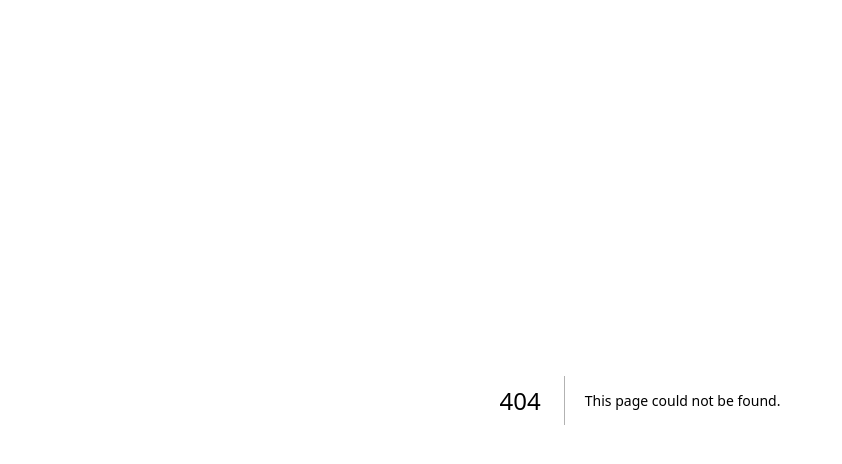
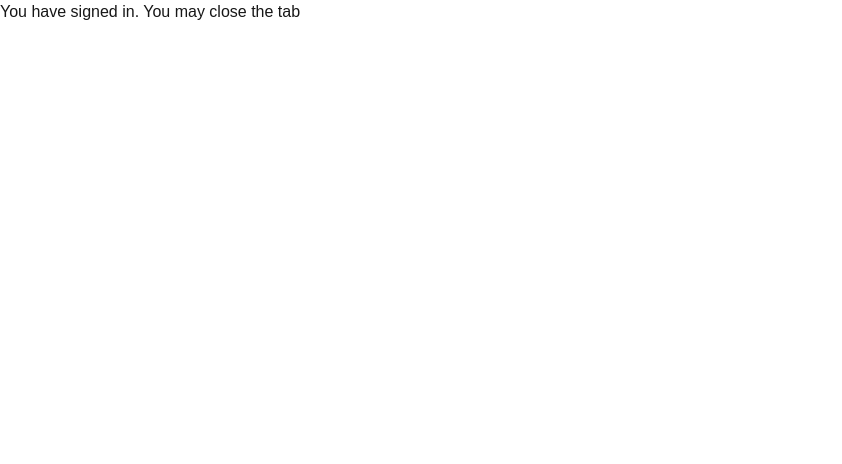
Before and after one commit to lblommesteyn/ecoxchange, a Next.js app in the folder ecoxchange/: page /oidc in a window 1280 px wide. Before the commit this address had no page. Shown: the top 464 px of the page, without its empty margins (0-842 px from the left). Built offline with nearby package versions, Linux system fonts and the light colour scheme.

Commit message:
Add oidc landing page

```diff
--- /dev/null
+++ b/ecoxchange/app/oidc/page.tsx
@@ -0,0 +1,6 @@
+import React from "react"
+import { OidcComponent } from "@/components/oidcComponent"
+
+export default function Page() {
+  return <OidcComponent/>
+}
--- /dev/null
+++ b/ecoxchange/components/oidcComponent.tsx
@@ -0,0 +1,9 @@
+"use client"
+import React from "react";
+
+export function OidcComponent() {
+    React.useEffect(()=> {
+        console.log("useeffect")
+    }, [])
+    return (<p>You have signed in. You may close the tab</p>)
+}
```
